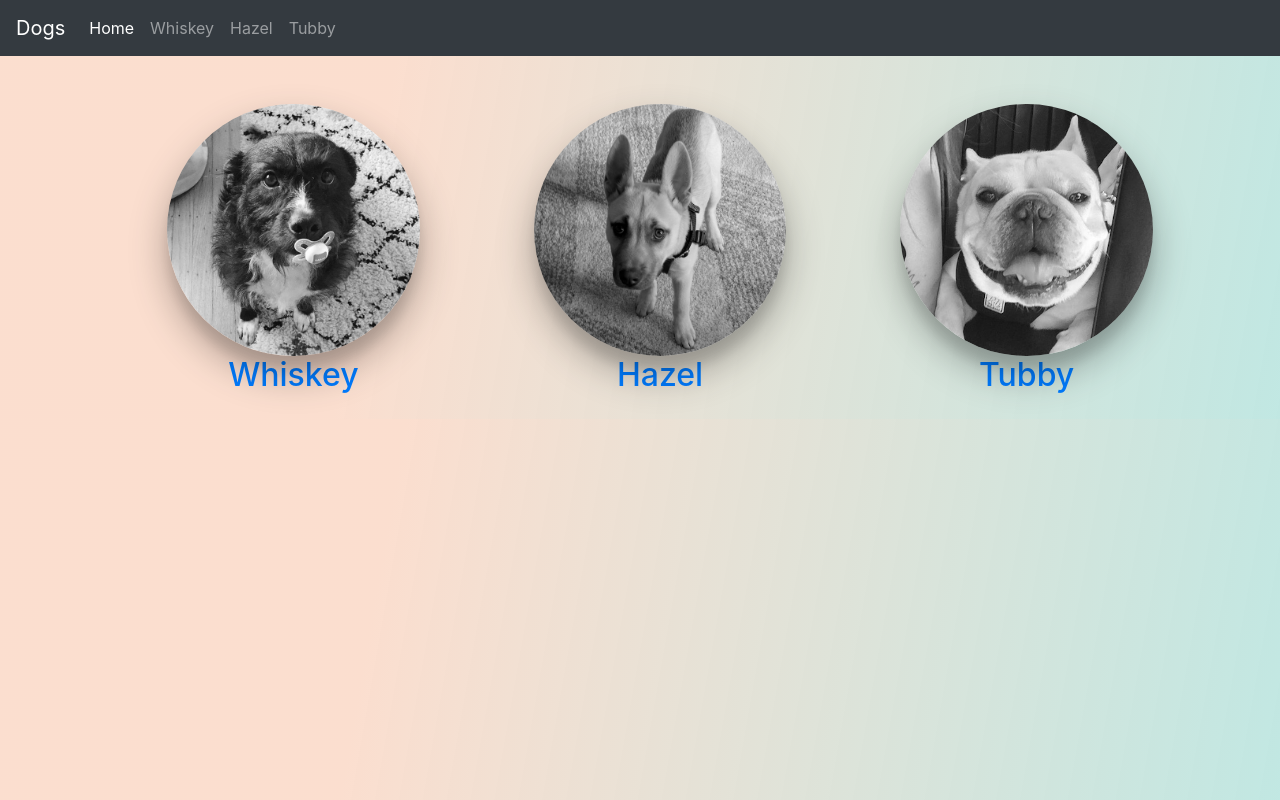
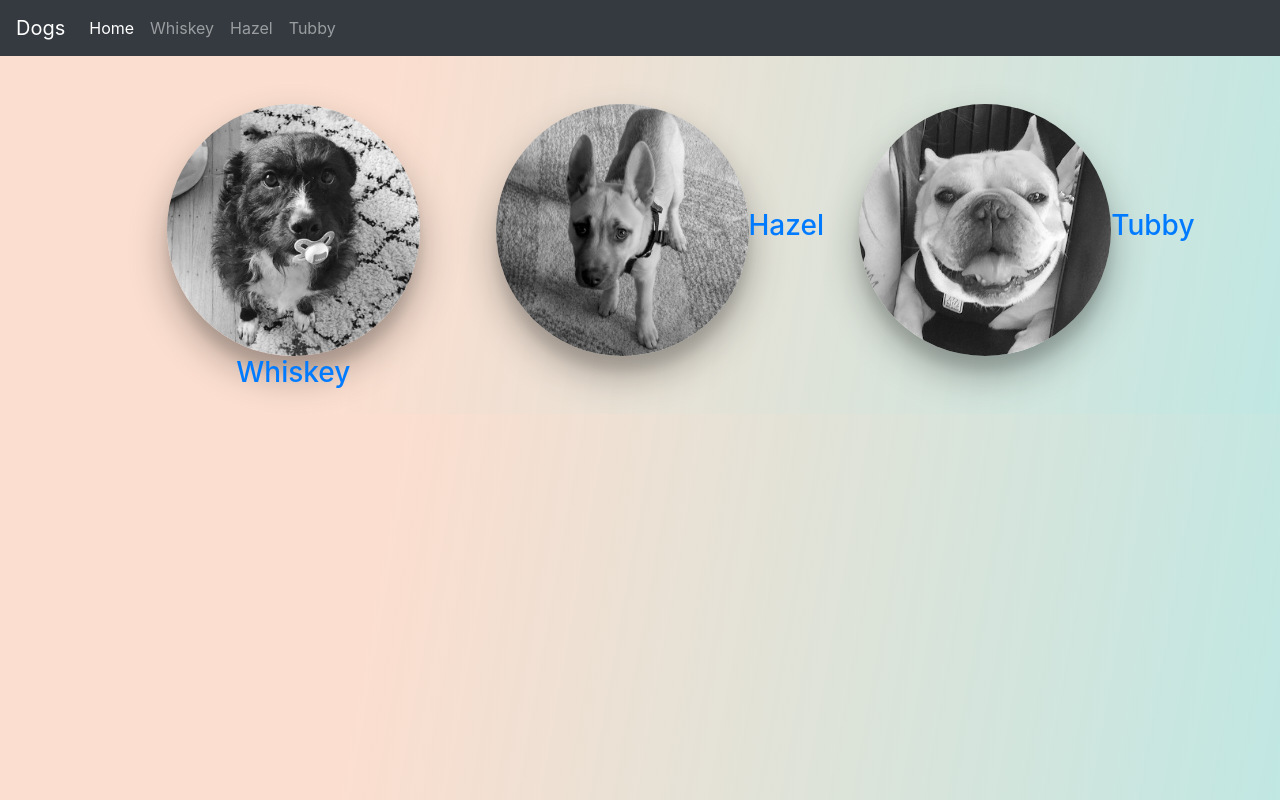
Before and after one commit to akabikov/snoutbook, a React (Create React App) app: page /dogs in a window 1280 px wide. Built offline with nearby package versions, Linux system fonts and the light colour scheme.

Commit message:
style: add animated underline for links

```diff
--- a/src/List.css
+++ b/src/List.css
@@ -7,9 +7,34 @@ ul {
   filter: grayscale();
   border-radius: 50%;
   box-shadow: 0 19px 38px rgba(0, 0, 0, 0.3), 0 15px 12px rgba(0, 0, 0, 0.1);
-  transition: 3s all ease;
+  transition: 0.5s filter ease;
 }
 
 .list-item:hover img {
   filter: none;
 }
+
+.underline {
+  display: inline-block;
+  position: relative;
+}
+
+.list-item a:hover {
+  text-decoration: none;
+}
+
+.underline::after {
+  position: absolute;
+  top: 110%;
+  left: 50%;
+  width: 0%;
+  height: 2px;
+  content: " ";
+  background-color: #fff;
+  transition: all 0.5s ease-in-out;
+}
+
+.list-item:hover .underline::after {
+  width: 100%;
+  left: 0;
+}
--- a/src/List.jsx
+++ b/src/List.jsx
@@ -11,7 +11,7 @@ class List extends React.Component {
       <li className='list-item col-lg-4 text-center' key={name}>
         <Link to={`/${listName}/${src}`}>
           <img src={`/img/${src}.jpg`} alt={name} />
-          <h2>{name}</h2>
+          <h3 className='underline'>{name}</h3>
         </Link>
       </li>
     ));
```
